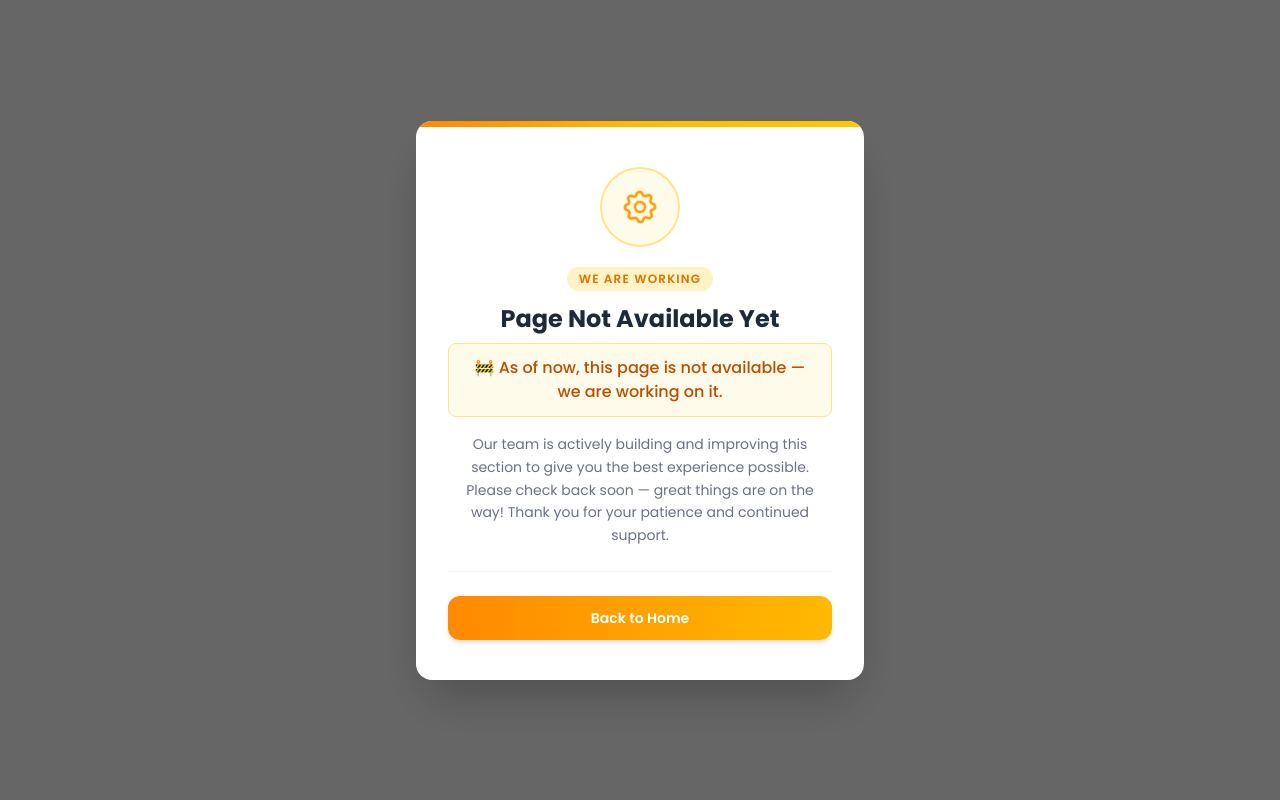
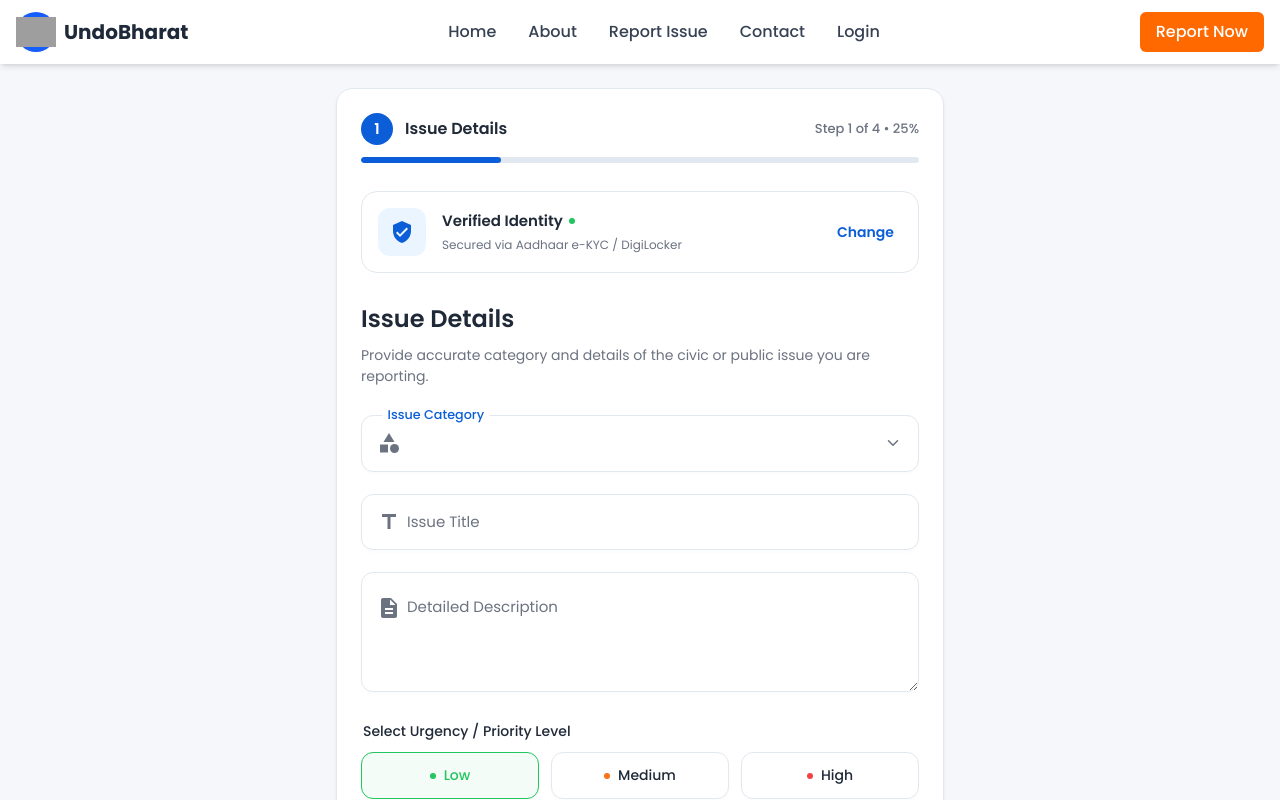
Before and after one commit to CodeDeff/undobharat, a React (Vite) app in the folder frontend/: page /user/reportnow in a window 1280 px wide. Shown: the top 800 px of the page. Built offline with nearby package versions, Linux system fonts and the light colour scheme; grey boxes are pictures that could not be loaded.

Commit message:
Report Now Route changed

```diff
--- a/frontend/src/App.jsx
+++ b/frontend/src/App.jsx
@@ -5,7 +5,7 @@ import Signup from './features/auth/pages/Signup'
 import Signin from './features/auth/pages/Signin'
 import WeAreWorking from './components/common/WeAreWorking'
 import UserProfilePage from './features/user/pages/UserProfilePage'
-import ReportNow from './pages/ReportNow'
+import ReportNow from './features/user/pages/ReportNow'
 
 function App() {
   return (
@@ -13,10 +13,10 @@ function App() {
     <div >
        <Routes>
         <Route path='/' element={<Home/>}/>
-        <Route  path='auth/signup' element={<Signup/>} />
-        <Route path='auth/signin' element={<Signin/>} />
+        <Route  path='/auth/signup' element={<Signup/>} />
+        <Route path='/auth/signin' element={<Signin/>} />
         <Route path='/user/home' element={<UserProfilePage />} />
-        <Route path='/report-an-issue-now' element={<ReportNow />} />
+        <Route path='/user/reportnow' element={<ReportNow />} />
         <Route path='*' element={<WeAreWorking/>} />
       </Routes>
     </div>
```
Also changed, not shown: frontend/src/features/user/pages/ReportNow.jsx (renamed from frontend/src/pages/ReportNow.jsx, +8 -7 lines).
